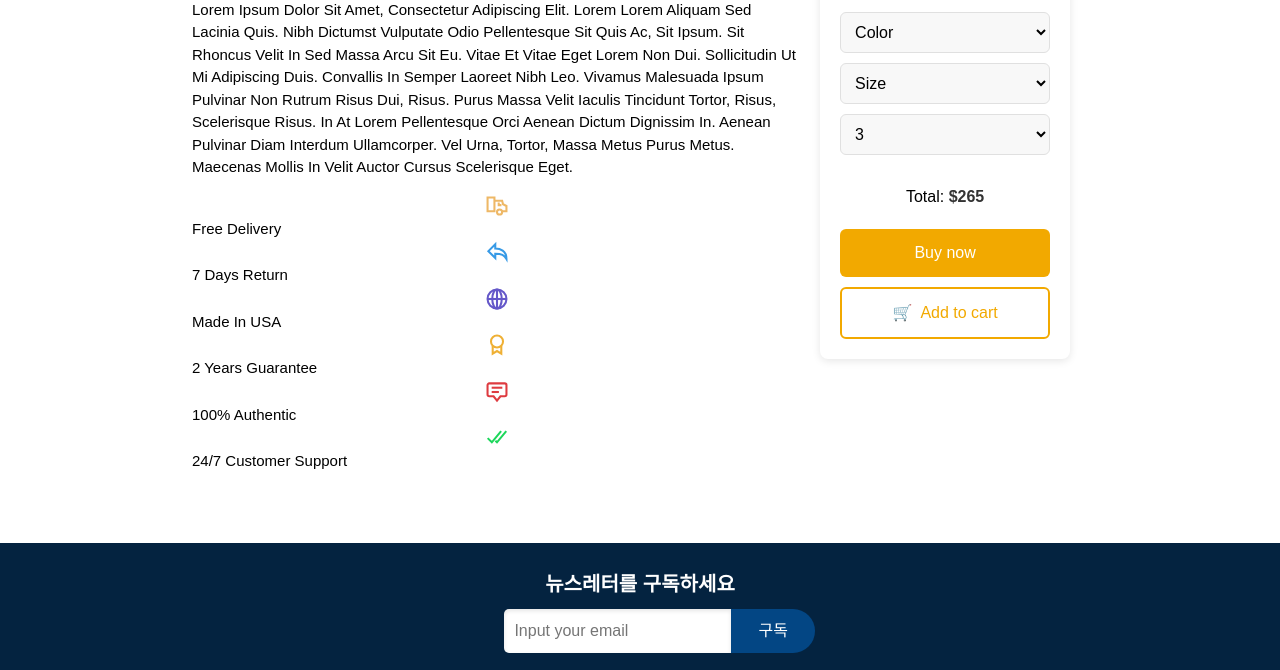
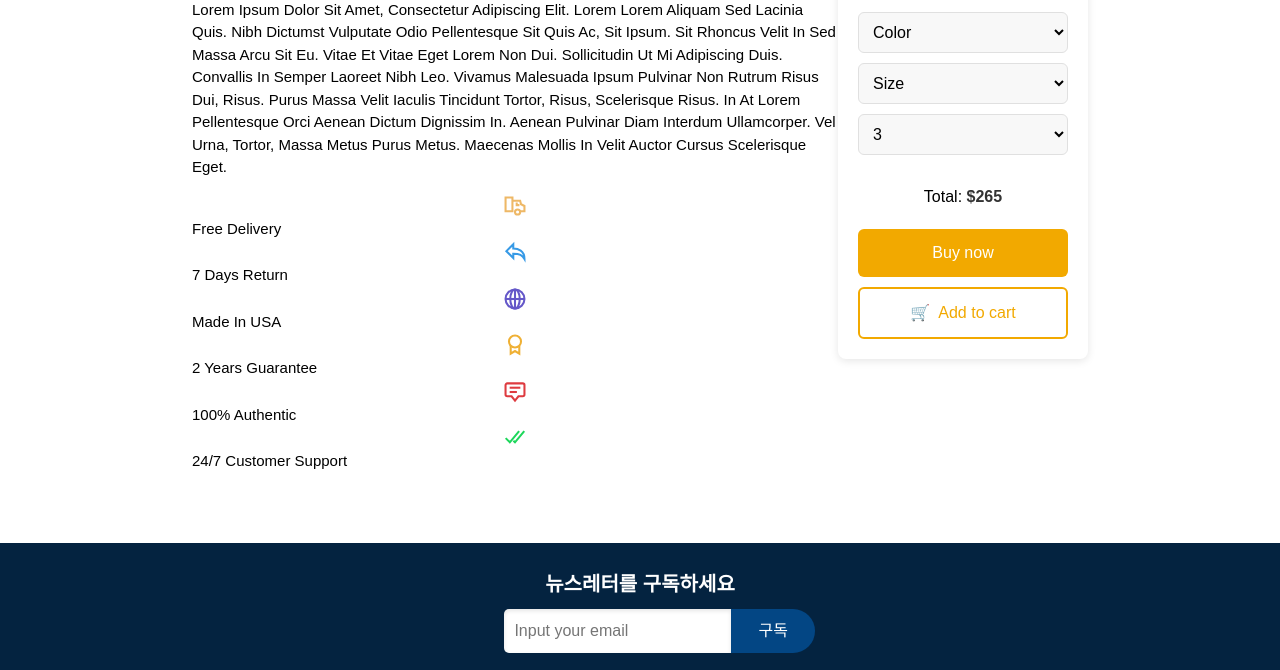
Before and after one commit to gamenumber/shop_redesign, a plain HTML site: page page.html in a window 1280 px wide. Shown: the part 718-1388 px from the top of the page. Drawn offline with Linux system fonts and the light colour scheme; a web font is replaced by a local one.

Commit message:
중간 백업

```diff
--- a/css/style.css
+++ b/css/style.css
@@ -926,29 +926,30 @@ hr,
     display: flex;
 }
 
-.bottom-flex-box .left-flex-wrap {
+.left-flex-wrap2 {
     display: flex;
     flex-direction: column;
     gap: 1.5rem;
     padding: 0 !important;
 }
 
-.left-flex-wrap h3 {
+.left-flex-wrap2 h3 {
     /* fw700+fz2.4r+ta */
     font-weight: 700;
     font-size: 3.2rem;
     text-align: left;
 }
 
-.left-flex-wrap p {
+.left-flex-wrap2 p {
     /* fw400+fz2.4r+ta */
     font-weight: 400;
     font-size: 1.5rem;
     text-align: left;
 }
 
-.right-flex-wrap {
-    padding: 0 2%;
+.ico-menu-list2 {
+    display: flex;
+    flex-direction: column;
 }
 
 .product-card {
--- a/page.html
+++ b/page.html
@@ -135,7 +135,7 @@
                     </div>
                     <div class="bottom-flex-box">
                         <!-- .left-flex-wrap+.right-flex-wrap -->
-                        <div class="left-flex-wrap">
+                        <div class="left-flex-wrap2">
                             <!-- h3+p+ul.ico-menu-list>li*6>(figure>img)+p -->
                             <h3>Product description</h3>
                             <p>
@@ -154,7 +154,7 @@
                                 urna, tortor, massa metus purus metus. Maecenas
                                 mollis in velit auctor cursus scelerisque eget.
                             </p>
-                            <ul class="ico-menu-list">
+                            <ul class="ico-menu-list2">
                                 <li>
                                     <figure>
                                         <img
```
